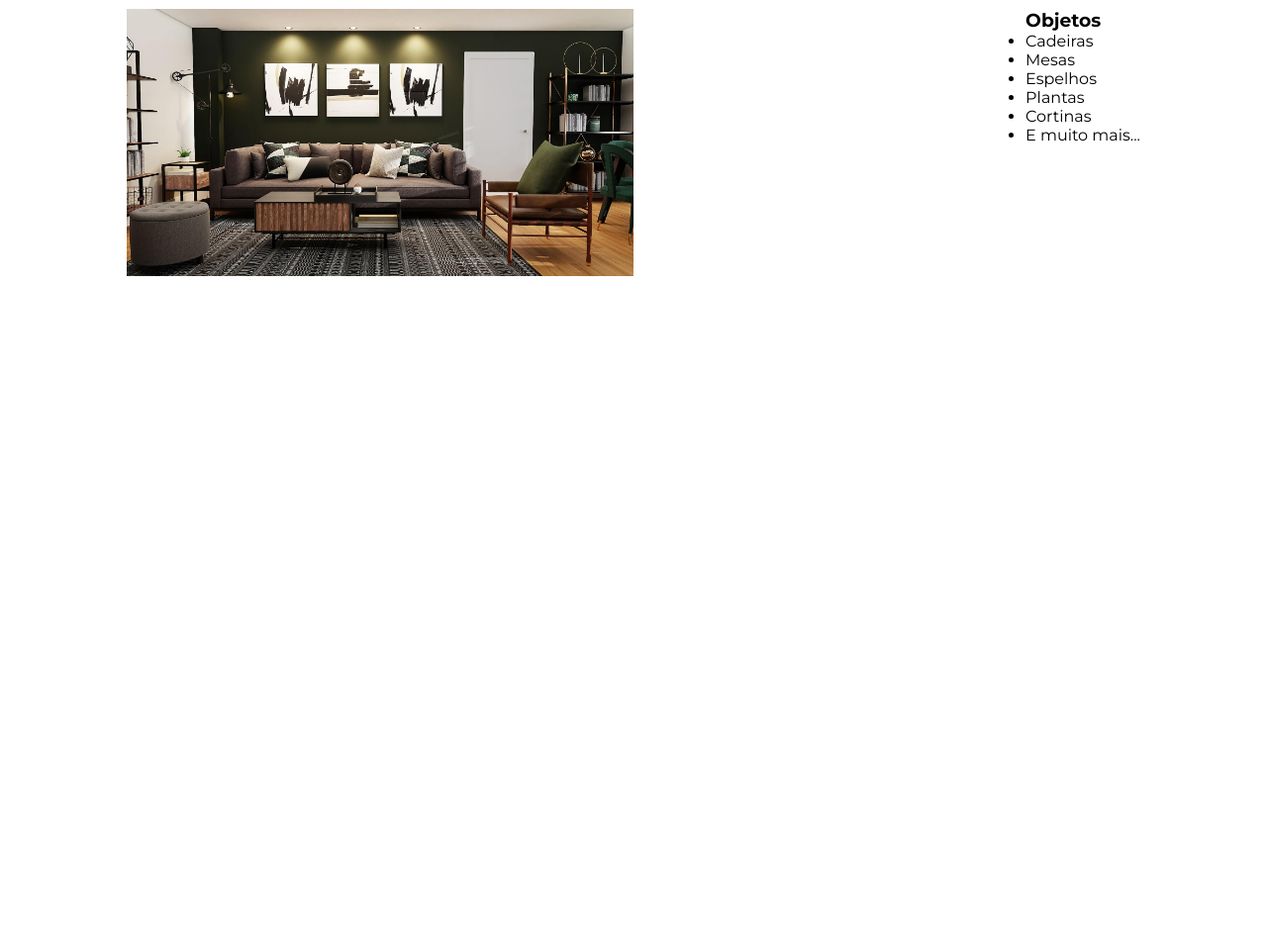
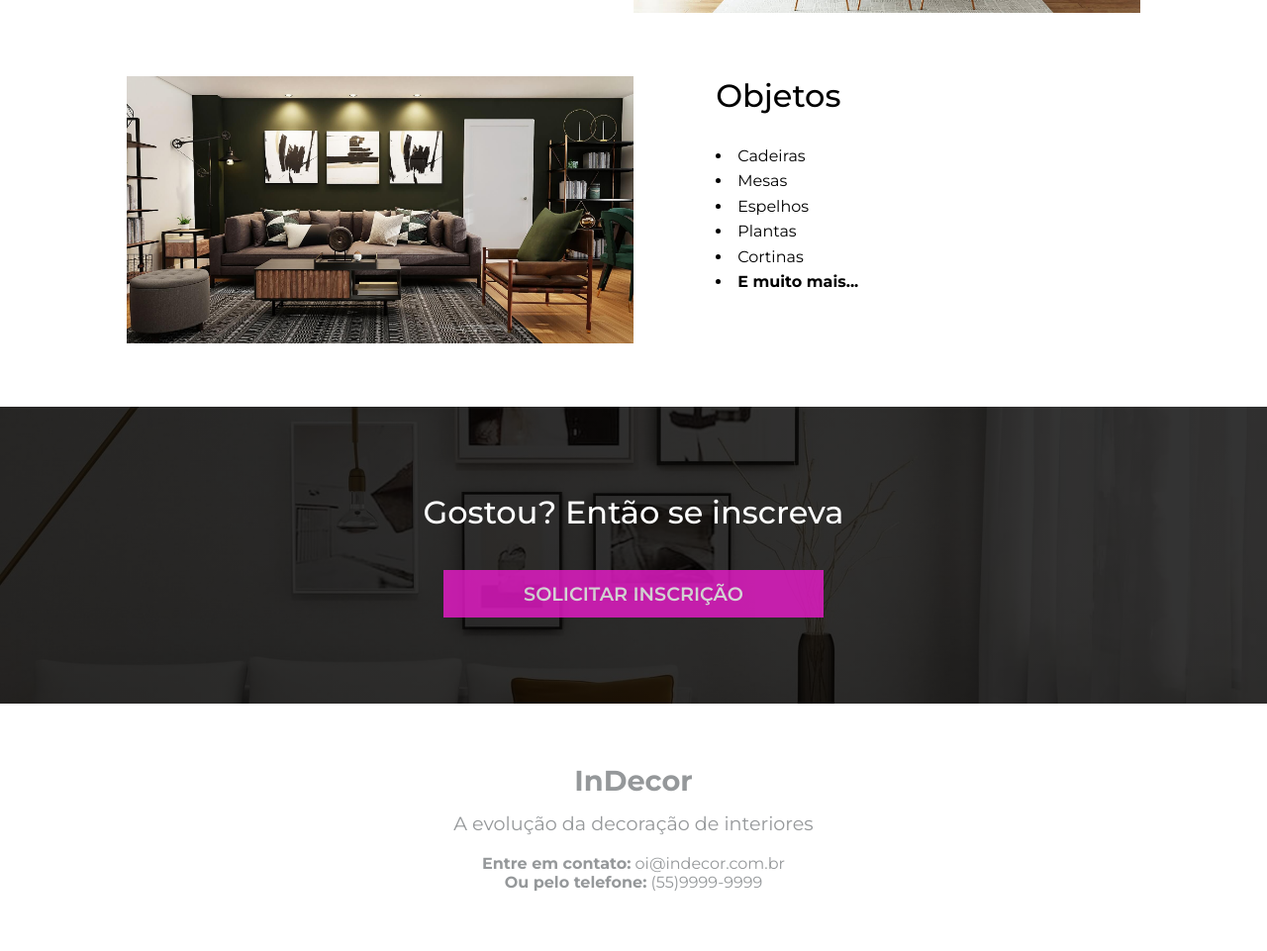
Before and after one commit to GuiXvier/LandingPage-Indecor, a plain HTML site: page index.html in a window 1280 px wide. Shown: the part 2400-3361 px from the top of the page at 99% size. Before the commit the page ends 3243 px from the top, so only its background shows below. Drawn offline with nearby package versions, Linux system fonts and the light colour scheme.

Commit message:
versão de desktop finalizada

```diff
--- a/css/style.css
+++ b/css/style.css
@@ -11,10 +11,6 @@
     margin: 0;
     padding: 0;
     box-sizing: border-box;
-}
-
-body{
-    padding-bottom: 500px;
 }
 
 /*Event Form*/
@@ -217,3 +213,100 @@ body{
 .detail img {
     width: 50%;
 }
+
+.detail h3{
+    margin-bottom: 1em;
+    font-size: 2em;
+    font-weight: 500;
+}
+
+#detail-1 h3 {
+    font-size: 3em;
+    font-weight: 700;
+}
+
+.detail-description {
+    width: 100%;
+    padding-left: 2em;
+}
+
+.detail-description ul{
+    list-style-position: inside;
+}
+
+.detail-description ul li {
+    margin-bottom: 0.4em;
+}
+
+.detail-description ul li:last-child {
+    font-weight: bold;
+}
+
+/*Call to action Section*/
+#cta{
+    height: 300px;
+    background: linear-gradient(rgba(0,0,0,.8), rgba(0,0,0,.8)), url(../img/hrz-1.jpg);
+    background-position: center;
+    background-size: cover;
+    display: flex;
+    flex-direction: column;
+    align-items: center;
+    justify-content: center;
+    color: var(--text-color);
+}
+
+#cta h3{
+    margin-bottom: 1.2em;
+    font-size: 2em;
+    font-weight: 500;
+}
+
+#cta .btn{
+    width: 30%;
+    margin: 0 auto;
+    font-weight: 600;
+    font-size: 1.2em;
+}
+
+/*Footer*/
+
+#footer{
+    text-align: center;
+    color: var(--secondary);
+    height: 250px;
+    display: flex;
+    flex-direction: column;
+    justify-content: center;
+}
+
+#footer h3 {
+    font-size: 1.8em;
+    margin-bottom: .5em;
+}
+
+#footer p:nth-child(2) {
+    margin-bottom: 1em;
+    font-size: 1.2em;
+}
+
+#footer span{
+    font-weight: bold;
+}
+
+/*Mobile*/
+
+@media (max-width: 450px) {
+    /*Event Form*/
+    #event-description{
+        flex-direction: column;
+        height: auto;
+    }
+
+    #disclaimer{
+        padding: 2em;
+    }
+
+    #disclaimer h2{
+        margin-bottom: .5em;
+    }
+}
--- a/index.html
+++ b/index.html
@@ -138,5 +138,17 @@
             </div>
         </div>
     </section>
+
+    <sectio id="cta">
+        <h3>Gostou? Então se inscreva</h3>
+        <button class="btn">Solicitar Inscrição</button>
+    </sectio>
+
+    <footer id="footer">
+        <h3>InDecor</h3>
+        <p>A evolução da decoração de interiores</p>
+        <p><span>Entre em contato:</span> oi@indecor.com.br</p>
+        <p><span>Ou pelo telefone:</span> (55)9999-9999</p>
+    </footer>
 </body>
 </html>
```
